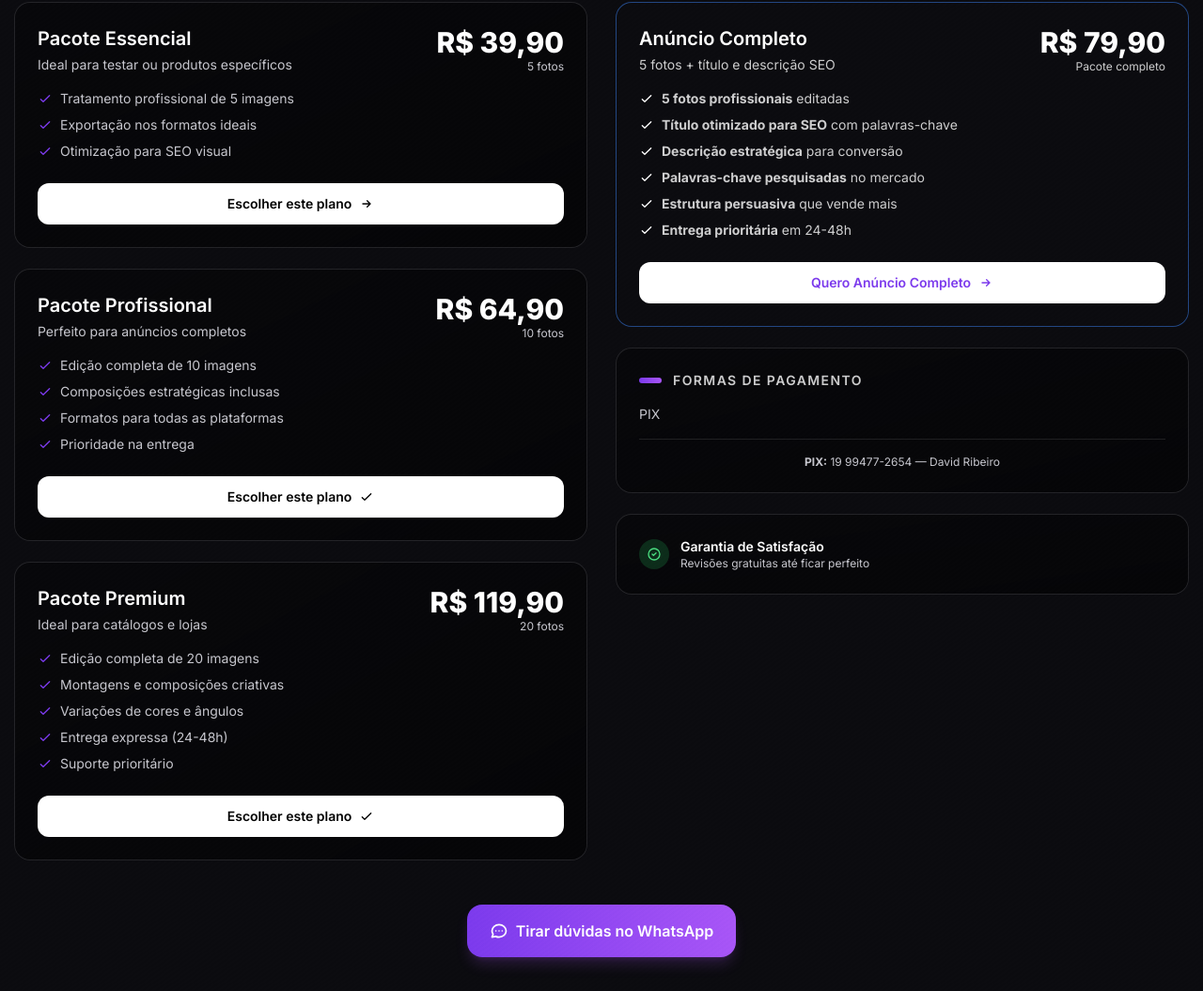
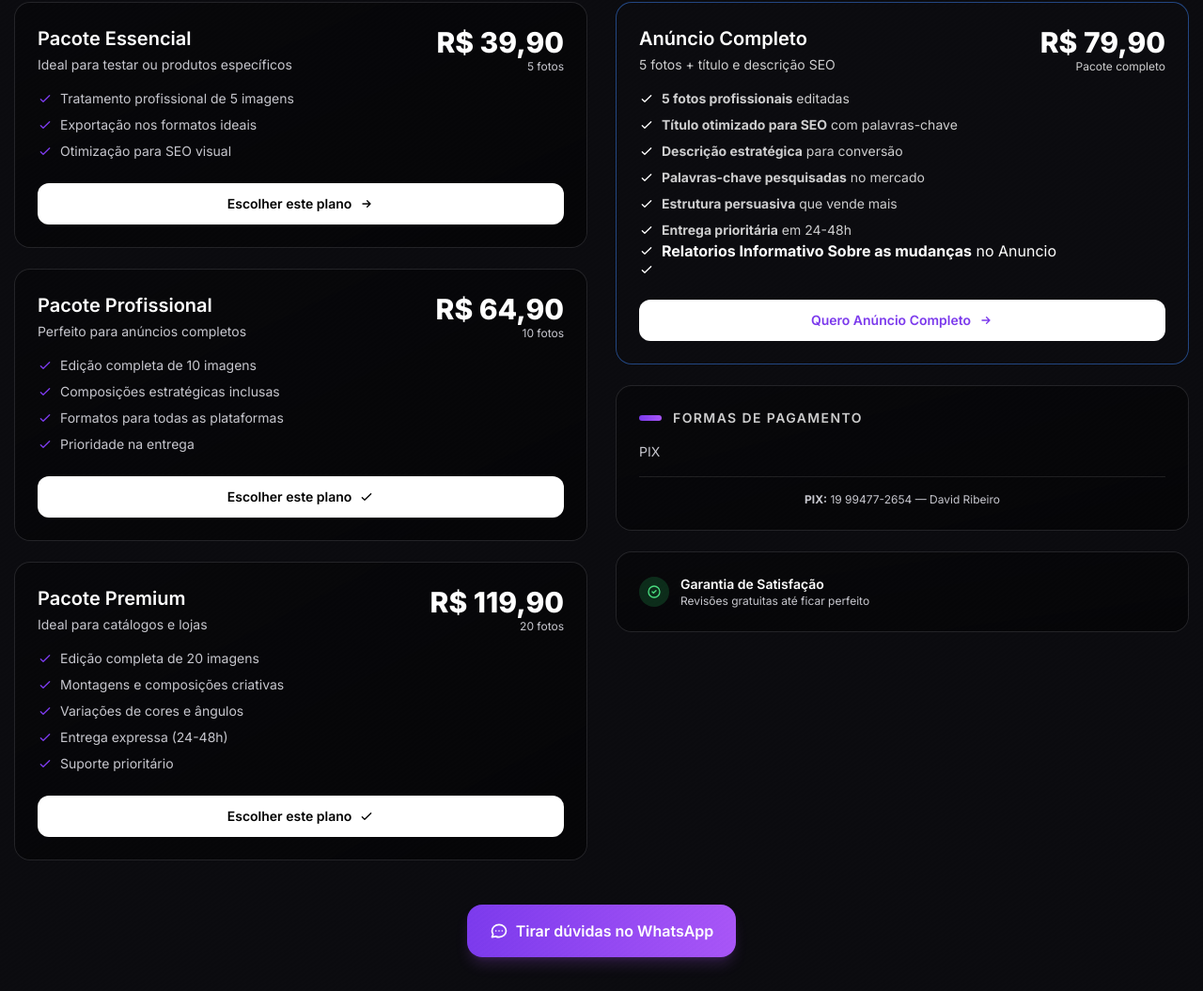
Before and after one commit to DavidRibeiro777/portnews, a plain HTML site: page index.html in a window 1280 px wide. Shown: the part 4683-5738 px from the top of the page at 94% size. Drawn offline with nearby package versions, Linux system fonts and the light colour scheme.

Commit message:
Add informational reports section to index.html

```diff
--- a/index.html
+++ b/index.html
@@ -1357,7 +1357,18 @@ Moda & Vestuário
             <span><strong>Entrega prioritária</strong> em 24-48h</span>
           </li>
         </ul>
-
+         <li class="flex items-center gap-2">
+            <svg class="h-4 w-4 text-white flex-shrink-0" fill="none" viewBox="0 0 24 24" stroke="currentColor">
+              <path stroke-linecap="round" stroke-linejoin="round" stroke-width="2" d="M5 13l4 4L19 7"/>
+            </svg>
+            <span><strong>Relatorios Informativo Sobre as mudanças</strong> no Anuncio</span>
+          </li>
+          <li class="flex items-center gap-2">
+            <svg class="h-4 w-4 text-white flex-shrink-0" fill="none" viewBox="0 0 24 24" stroke="currentColor">
+              <path stroke-linecap="round" stroke-linejoin="round" stroke-width="2" d="M5 13l4 4L19 7"/>
+            </svg>
+          </li>
+        </ul>
         <a href="https://wa.me/5519994772654?text=Olá! Gostaria do Anúncio Completo com 5 fotos + título e descrição SEO por R$79,90"
            class="mt-6 inline-flex w-full items-center justify-center gap-2 rounded-xl bg-white px-4 py-3 text-sm font-semibold text-[var(--acc)] transition-all hover:scale-[1.02] hover:shadow-lg">
           Quero Anúncio Completo
```
